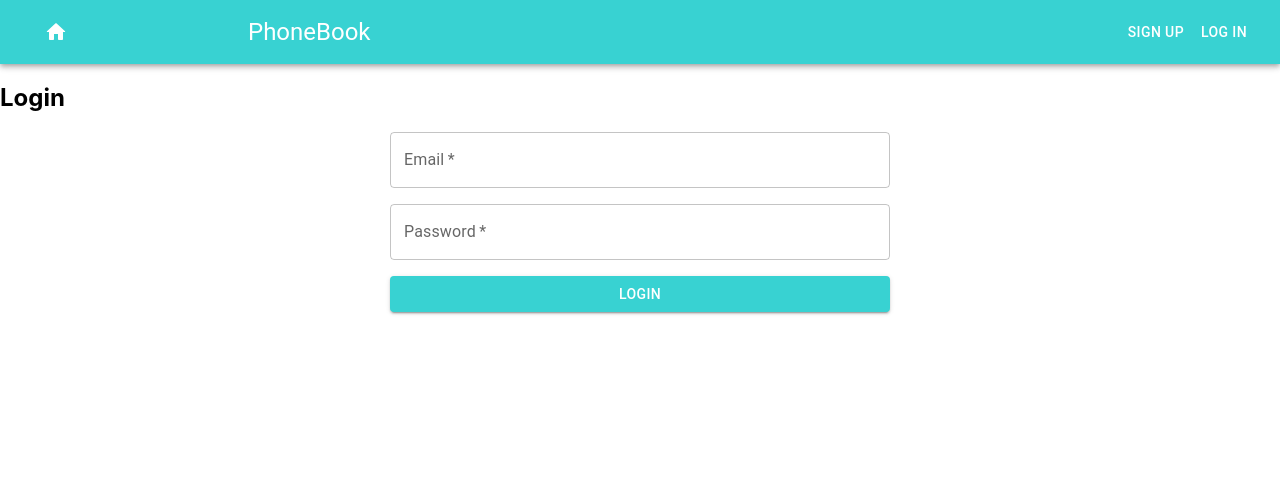
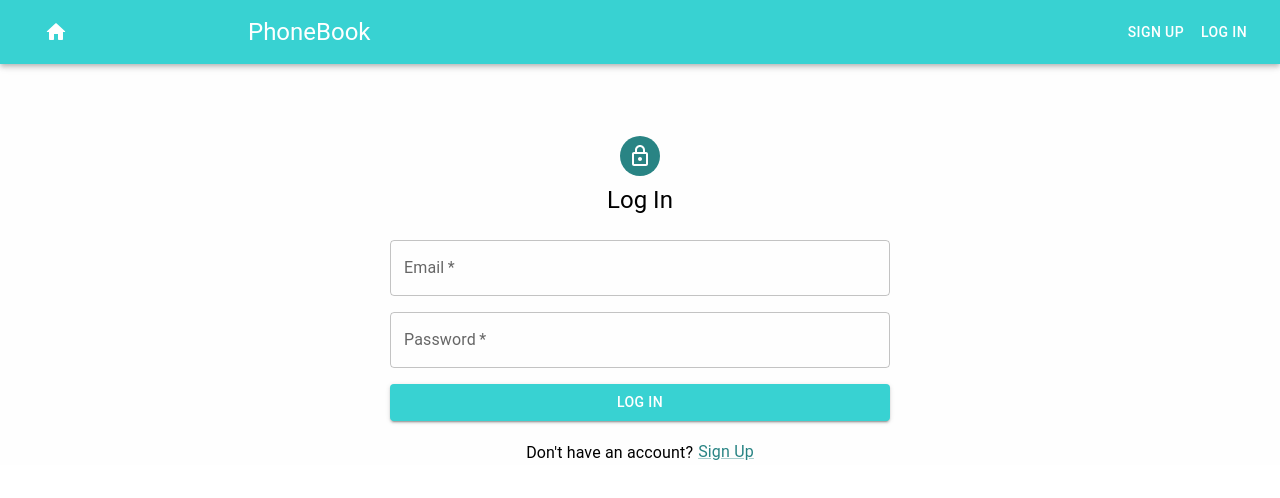
Before and after one commit to katushka211/goit-react-hw-08-phonebook, a React (Create React App) app: page /goit-react-hw-08-phonebook/login in a window 1280 px wide. Shown: the top 498 px of the page. Built offline with nearby package versions, Linux system fonts and the light colour scheme.

Commit message:
update login form

```diff
--- a/src/components/LoginForm/LoginForm.jsx
+++ b/src/components/LoginForm/LoginForm.jsx
@@ -1,36 +1,86 @@
+import React from 'react';
+import { Formik, Form, Field, ErrorMessage } from 'formik';
+import * as Yup from 'yup';
 import { useDispatch } from 'react-redux';
 import { logIn } from '../../redux/auth/operation';
-import { TextField, Button, Grid, Box } from '@mui/material';
+import {
+  TextField,
+  Button,
+  Grid,
+  Box,
+  Typography,
+  Avatar,
+  Link,
+} from '@mui/material';
+import LockOutlinedIcon from '@mui/icons-material/LockOutlined';
+
+const validationSchema = Yup.object({
+  email: Yup.string()
+    .required('Email is required')
+    .email('Invalid email address'),
+  password: Yup.string()
+    .required('Password is required')
+    .min(7, 'Password should be at least 7 characters')
+    .test(
+      'no-password',
+      'Password cannot contain the word "password"',
+      value => !value.toLowerCase().includes('password')
+    ),
+});
+
 export const LoginForm = () => {
   const dispatch = useDispatch();
 
-  const handleSubmit = e => {
-    e.preventDefault();
-    const form = e.currentTarget;
-    dispatch(
-      logIn({
-        email: form.elements.email.value,
-        password: form.elements.password.value,
-      })
-    );
-    form.reset();
+  const handleSubmit = (values, { resetForm }) => {
+    dispatch(logIn(values));
+    resetForm();
   };
 
   return (
+    <Formik
+      initialValues={{ email: '', password: '' }}
+      validationSchema={validationSchema}
+      onSubmit={handleSubmit}
+    >
+      <Form>
         <Box
-      component="form"
-      onSubmit={handleSubmit}
-      autoComplete="off"
           sx={{
-        margin: '20px auto',
+            backgroundColor: 'rgba(248, 248, 248, 0.188)',
+            minHeight: '100%',
+          }}
+        >
+          <Box
+            sx={{
+              margin: '0 auto',
               width: 500,
+              display: 'flex',
+              flexDirection: 'column',
               justifyContent: 'center',
+              alignItems: 'center',
               padding: '10',
             }}
           >
+            <Form>
+              <Box
+                sx={{
+                  marginTop: 8,
+                  marginBottom: 3,
+                  display: 'flex',
+                  flexDirection: 'column',
+                  alignItems: 'center',
+                }}
+              >
+                <Avatar sx={{ m: 1, bgcolor: 'rgb(41, 132, 132)' }}>
+                  <LockOutlinedIcon />
+                </Avatar>
+                <Typography component="h2" variant="h5">
+                  Log In
+                </Typography>
+              </Box>
               <Grid container spacing={2} justifyContent="center">
                 <Grid item xs={12}>
-          <TextField
+                  <Field
+                    as={TextField}
                     label="Email"
                     variant="outlined"
                     fullWidth
@@ -38,15 +88,28 @@ export const LoginForm = () => {
                     name="email"
                     type="email"
                   />
+                  <ErrorMessage
+                    name="email"
+                    component="div"
+                    className="error"
+                    style={{ color: 'red', fontSize: '14px' }}
+                  />
                 </Grid>
                 <Grid item xs={12}>
-          <TextField
+                  <Field
+                    as={TextField}
                     label="Password"
                     variant="outlined"
                     fullWidth
                     required
                     name="password"
                     type="password"
+                  />
+                  <ErrorMessage
+                    name="password"
+                    component="div"
+                    className="error"
+                    style={{ color: 'red', fontSize: '14px' }}
                   />
                 </Grid>
                 <Grid item xs={12}>
@@ -56,15 +119,38 @@ export const LoginForm = () => {
                     fullWidth
                     sx={{
                       backgroundColor: '#38d2d2',
+                      marginBottom: '20px',
                       '&:hover': {
                         backgroundColor: 'rgb(41, 132, 132)',
                       },
                     }}
                   >
-            LogIn
+                    Log In
                   </Button>
+                  <Box
+                    display={'flex'}
+                    justifyContent={'center'}
+                    gap={'5px'}
+                    alignItems={'center'}
+                  >
+                    <Typography component={'span'}>
+                      Don't have an account?
+                    </Typography>
+                    <Link
+                      href="/goit-react-hw-08-phonebook/register"
+                      variant="body2"
+                      color={'rgb(41, 132, 132)'}
+                      fontSize={'16px'}
+                    >
+                      Sign Up
+                    </Link>
+                  </Box>
                 </Grid>
               </Grid>
+            </Form>
           </Box>
+        </Box>
+      </Form>
+    </Formik>
   );
 };
--- a/src/pages/Login.jsx
+++ b/src/pages/Login.jsx
@@ -1,12 +1,7 @@
 import { LoginForm } from 'components/LoginForm/LoginForm';
 
 const Login = () => {
-  return (
-    <div>
-      <h2>Login</h2>
-      <LoginForm />
-    </div>
-  );
+  return <LoginForm />;
 };
 
 export default Login;
```
Lines whose indentation alone changed are shown as unchanged.
